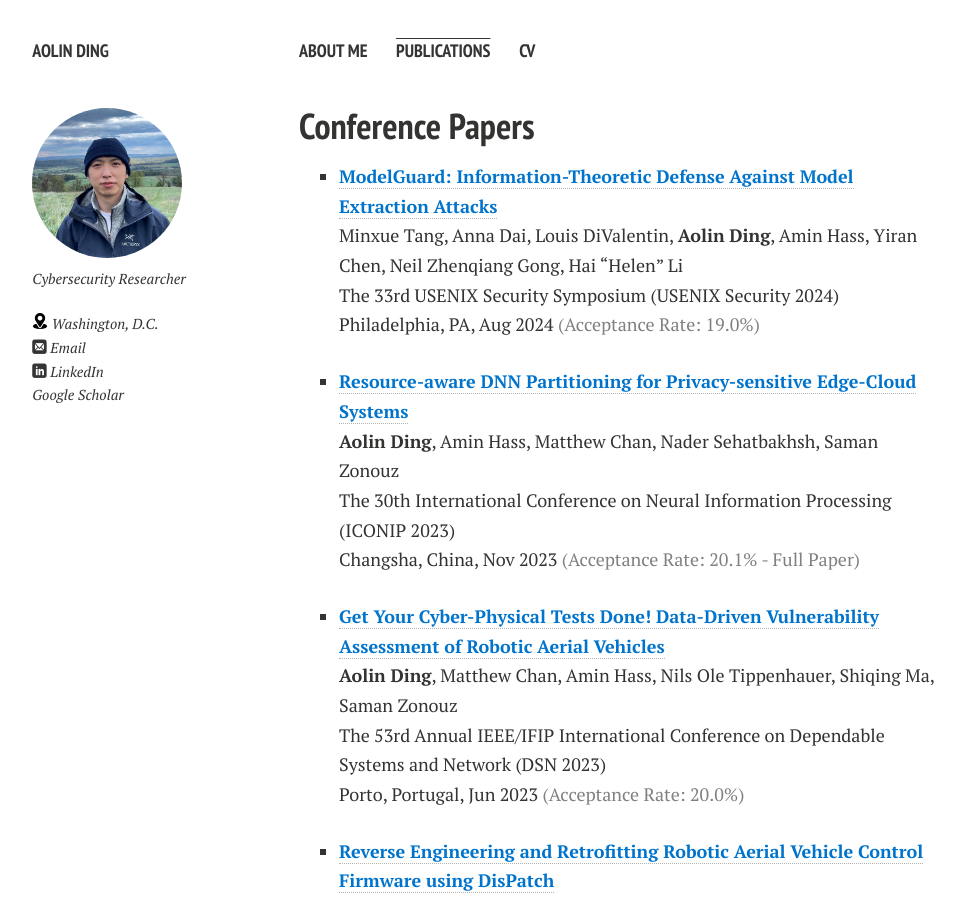
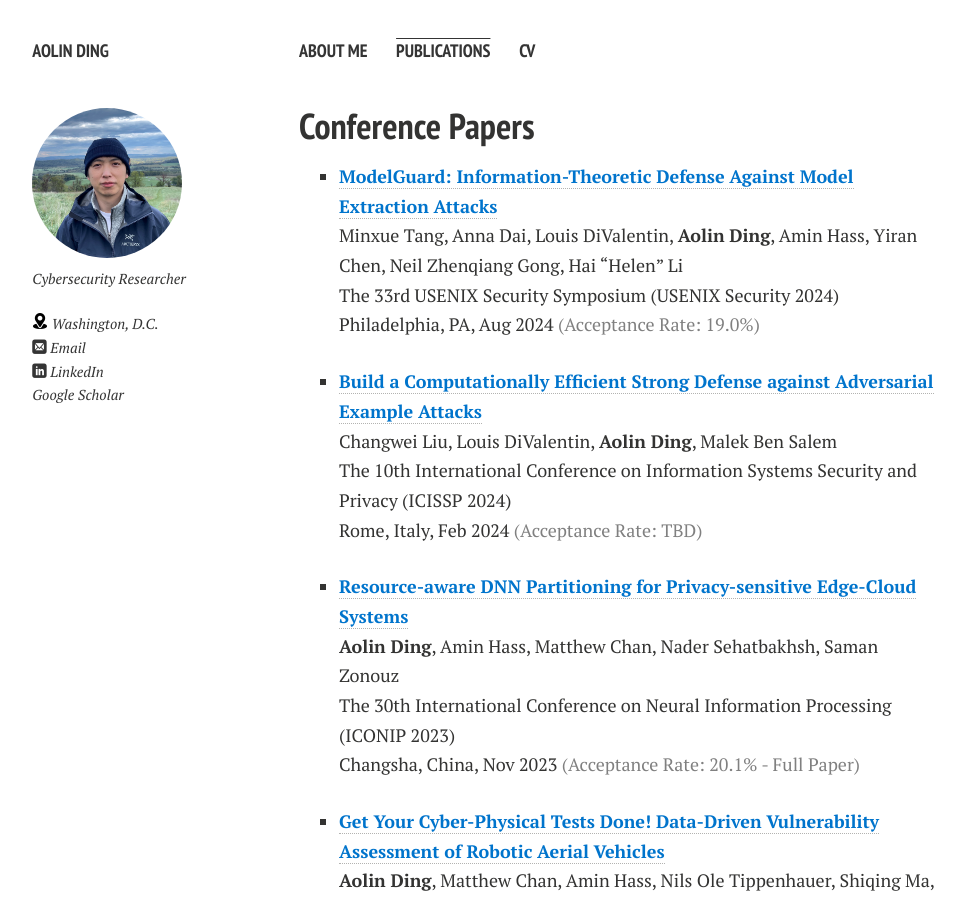
Before and after one commit to aolind/aolind.github.io, a Jekyll site: the page built from publications.md, in a window 1280 px wide and 900 px high. Shown: the whole window, without its empty margins (21-986 px from the left). Built offline with Jekyll 4.4.1, drawn with Linux system fonts in a browser that asks for light colours; nearby versions of some CDN libraries; comment, search, counter and statistics services are not loaded; a style sheet for code colours, icons or effects is not loaded.

Commit message:
Update info

```diff
--- a/publications.md
+++ b/publications.md
@@ -10,6 +10,11 @@ title: Publications
 Minxue Tang, Anna Dai, Louis DiValentin, **Aolin Ding**, Amin Hass, Yiran Chen, Neil Zhenqiang Gong, Hai "Helen" Li\
 The 33rd USENIX Security Symposium (USENIX Security 2024)\
 Philadelphia, PA, Aug 2024 <font color='gray'>(Acceptance Rate: 19.0%)</font>
+
+- [**<font color='#0074cc'>Build a Computationally Efficient Strong Defense against Adversarial Example Attacks</font>**](https://icissp.scitevents.org/Home.aspx)\
+Changwei Liu, Louis DiValentin, **Aolin Ding**, Malek Ben Salem\
+The 10th International Conference on Information Systems Security and Privacy (ICISSP 2024)\
+Rome, Italy, Feb 2024 <font color='gray'>(Acceptance Rate: TBD)</font>
 
 - [**<font color='#0074cc'>Resource-aware DNN Partitioning for Privacy-sensitive Edge-Cloud Systems</font>**](https://link.springer.com/chapter/10.1007/978-981-99-8073-4_15)\
 **Aolin Ding**, Amin Hass, Matthew Chan, Nader Sehatbakhsh, Saman Zonouz\
```
Also changed, not shown: index.md (+1 -1 lines).
